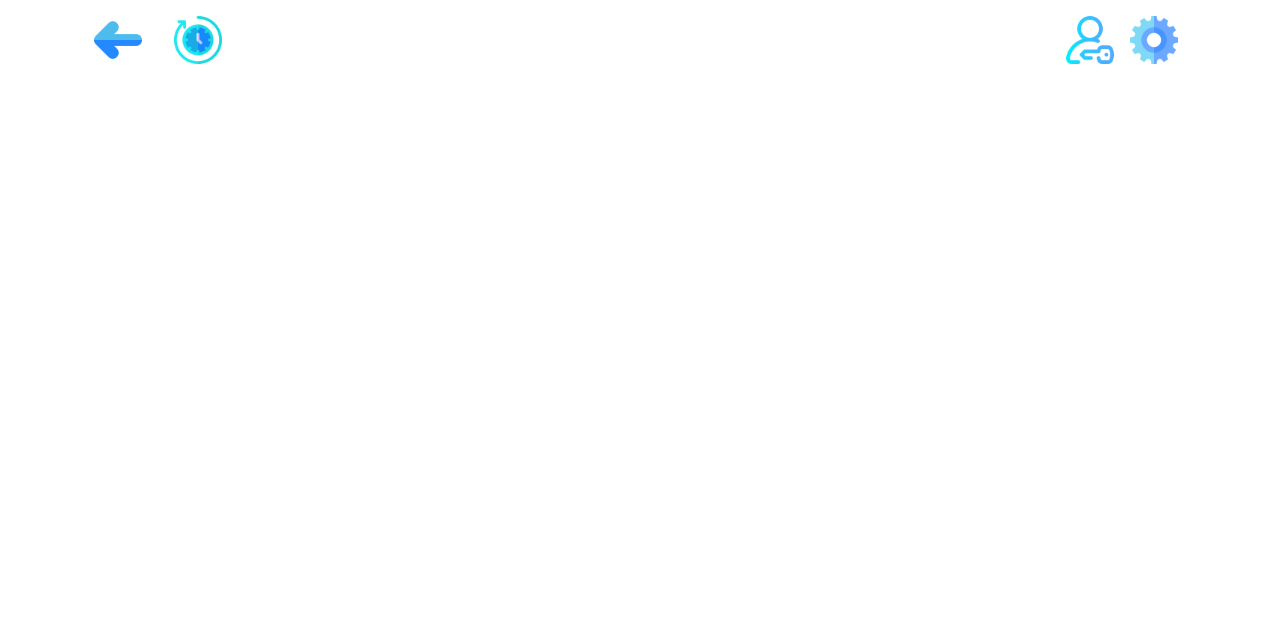
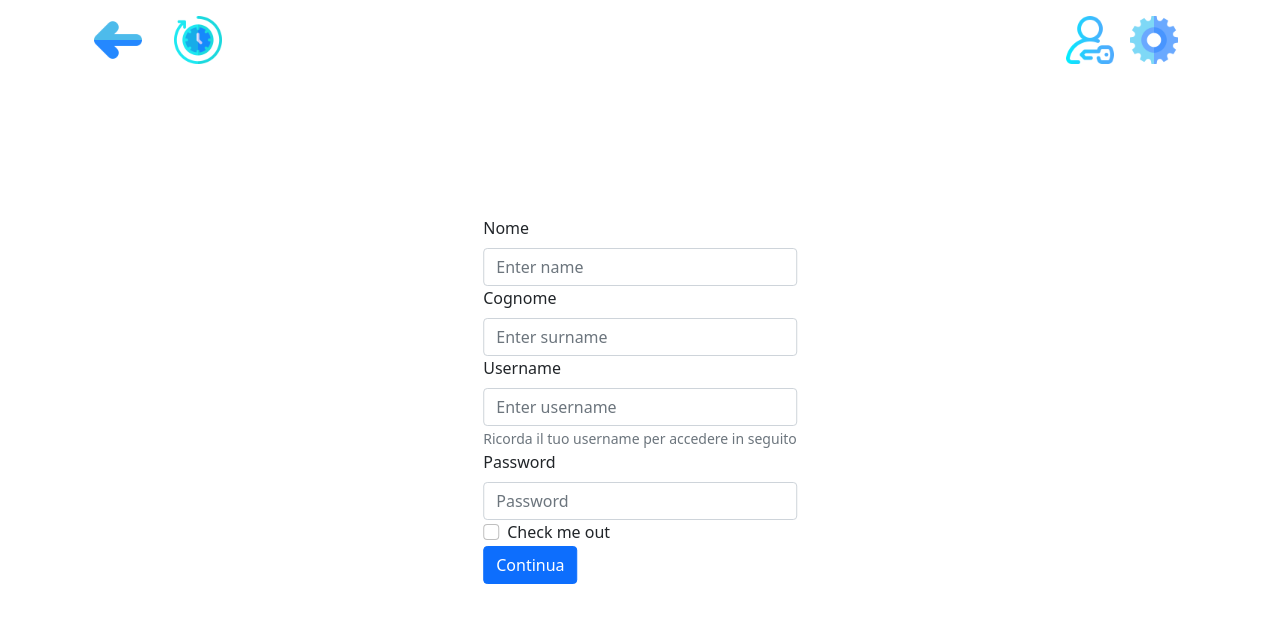
Before and after one commit to rikigianga24/RestClient, a React (Create React App) app: page /login in a window 1280 px wide. Shown: the top 622 px of the page. Built offline with nearby package versions, Linux system fonts and the light colour scheme.

Commit message:
form login

```diff
--- a/src/App.js
+++ b/src/App.js
@@ -9,6 +9,7 @@ import Header from "./components/functional/Header"
 import Settings from "./components/functional/Settings"
 import History from "./components/History"
 import { Container } from "react-bootstrap"
+import FormLog from "./components/FormLog.js";
 
 class App extends React.Component
 {
@@ -29,6 +30,9 @@ class App extends React.Component
                         <Route exact path="/storage">
                             <History />
                         </Route>
+                        <Route exact path="/login">
+                            <FormLog />
+                        </Route>
                     </Switch>
                 </Router>
             </Container>
--- /dev/null
+++ b/src/components/FormLog.js
@@ -0,0 +1,46 @@
+import React from "react";
+import { Button, Form, Col } from "react-bootstrap";
+import Chart from "react-google-charts";
+
+class FormLog extends React.Component {
+  render() {
+    return (
+      <div className="container-fluid">
+        <div className="row">
+          <Col className="col-4"></Col>
+          <Col xs="auto">
+            <Form className="position-absolute top-50 start-50 translate-middle">
+              <Form.Group controlId="FormBasicName">
+                <Form.Label>Nome</Form.Label>
+                <Form.Control type="text" placeholder="Enter name" />
+              </Form.Group>
+              <Form.Group controlId="FormBasicSurname">
+                <Form.Label>Cognome</Form.Label>
+                <Form.Control type="text" placeholder="Enter surname" />
+              </Form.Group>
+              <Form.Group controlId="formBasicUsername">
+                <Form.Label>Username</Form.Label>
+                <Form.Control type="email" placeholder="Enter username" />
+                <Form.Text className="text-muted">
+                  Ricorda il tuo username per accedere in seguito
+                </Form.Text>
+              </Form.Group>
+
+              <Form.Group controlId="formBasicPassword">
+                <Form.Label>Password</Form.Label>
+                <Form.Control type="password" placeholder="Password" />
+              </Form.Group>
+              <Form.Group controlId="formBasicCheckbox">
+                <Form.Check type="checkbox" label="Check me out" />
+              </Form.Group>
+              <Button variant="primary" type="submit">
+                Continua
+              </Button>
+            </Form>
+          </Col>
+        </div>
+      </div>
+    );
+  }
+}
+export default FormLog;
```
